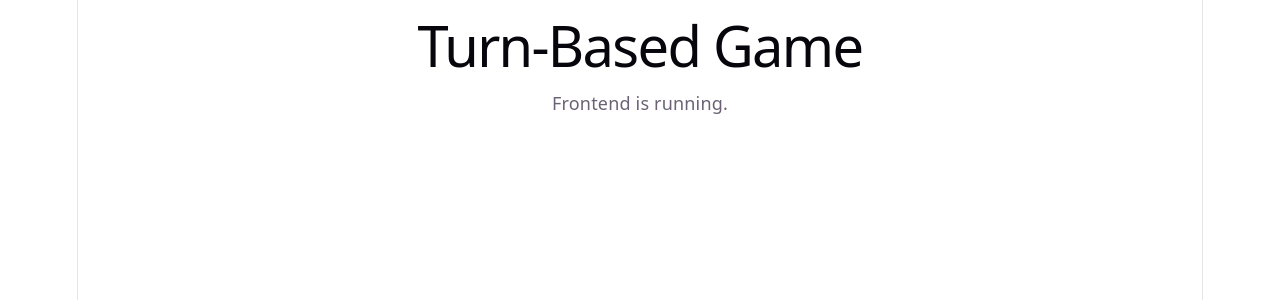
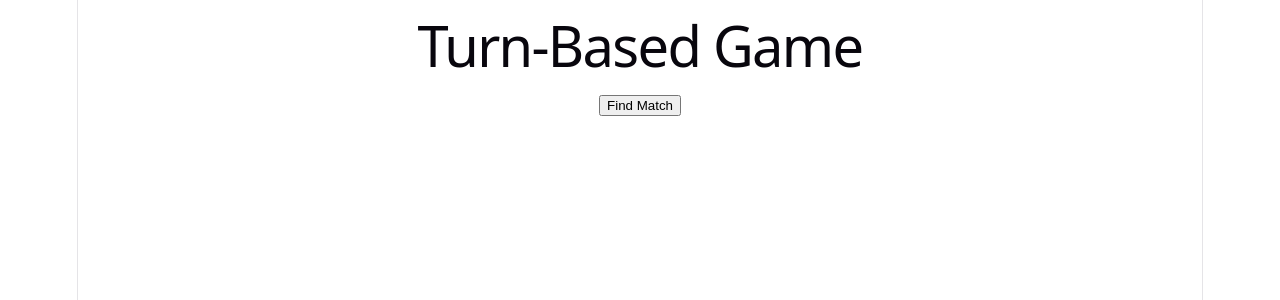
Before and after one commit to MnaboDe/turn-based-game, a React app in the folder frontend/: page / in a window 1280 px wide. Shown: the top 300 px of the page. Built offline with nearby package versions, Linux system fonts and the light colour scheme; the HTML template or start-up script is replaced by a standard one.

Commit message:
Add basic app layout with find match button

```diff
--- a/frontend/src/App.jsx
+++ b/frontend/src/App.jsx
@@ -1,9 +1,9 @@
 function App() {
   return (
-    <div>
+    <main>
       <h1>Turn-Based Game</h1>
-      <p>Frontend is running.</p>
-    </div>
+      <button>Find Match</button>
+    </main>
   );
 }
 
```
